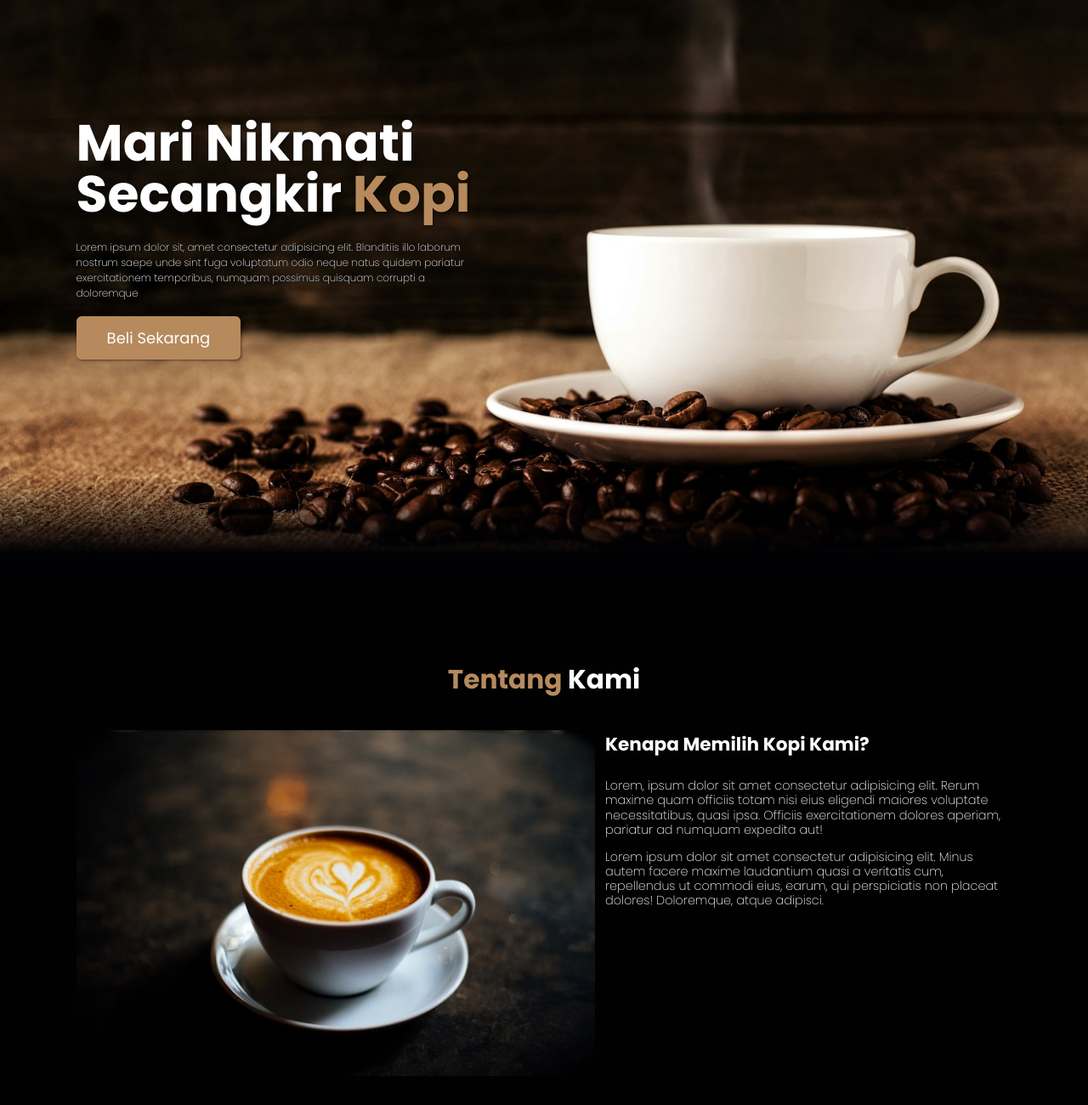
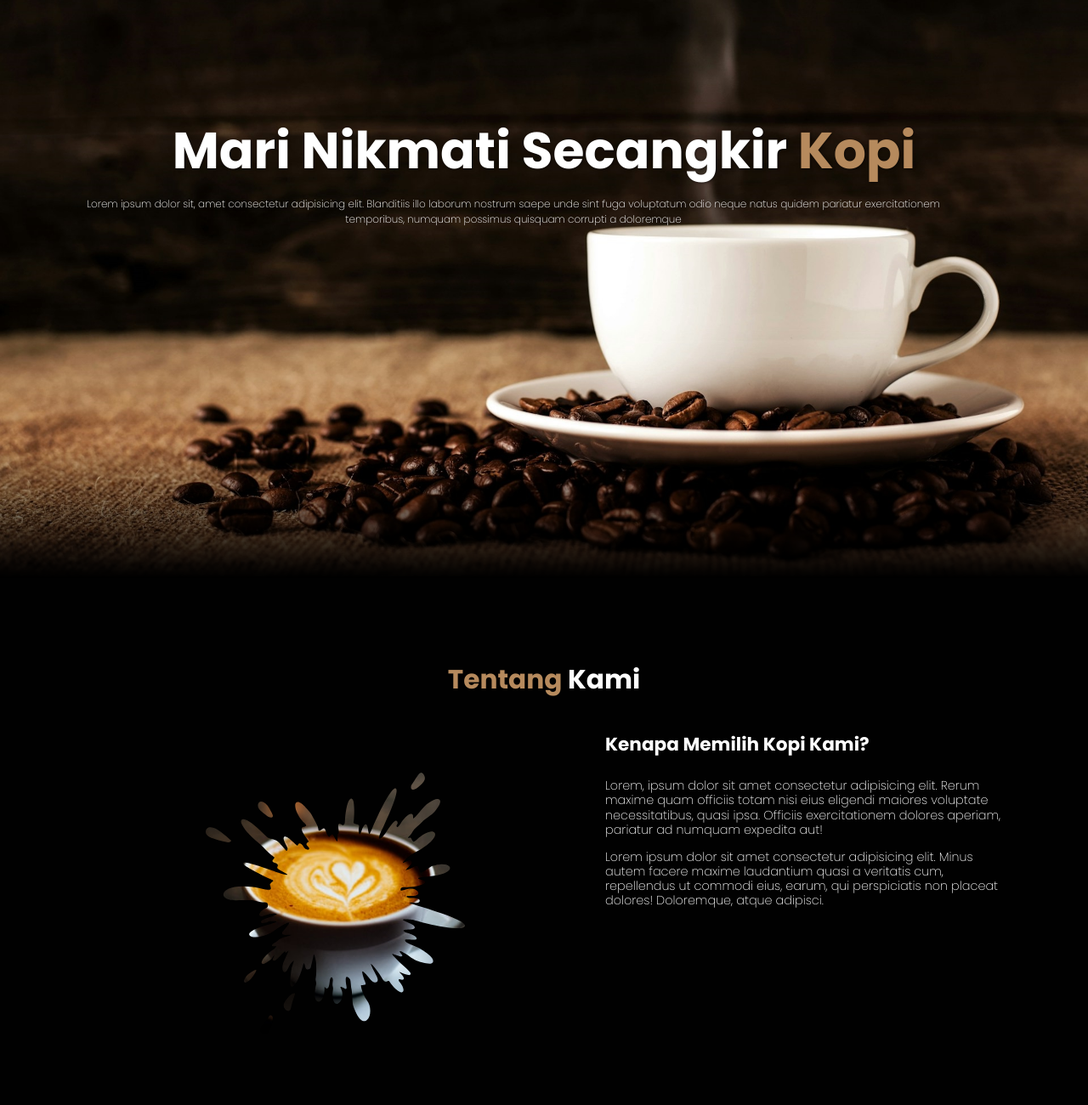
Before and after one commit to Bmaprzl/kedai-kopi-kopilih, a plain HTML site: page index.html in a window 1280 px wide. Shown: the part 120-1420 px from the top of the page at 85% size. Drawn offline with nearby package versions, Linux system fonts and the light colour scheme.

Commit message:
menambah elemen mask

```diff
--- a/css/style.css
+++ b/css/style.css
@@ -96,9 +96,10 @@ body {
   background-size: cover;
   background-position: center;
   position: relative;
+  mask-image: linear-gradient(rgba(0, 0, 0, 1) 80%, rgba(0, 0, 0, 0));
 }
 
-.hero::after {
+/* .hero::after {
   content: "";
   display: block;
   position: absolute;
@@ -110,11 +111,23 @@ body {
     rgb(1, 1, 3, 1) 12%,
     rgb(255, 255, 255, 0) 50%
   );
+} */
+
+.hero .mask-container {
+  position: absolute;
+  inset: 0;
+  mask-image: url("../img/bg-hero.svg");
+  mask-repeat: no-repeat;
+  mask-size: cover;
+  mask-position: center;
 }
-
 .hero .content {
   padding: 1.4rem 7%;
-  max-width: 60rem;
+  /* max-width: 60rem; */
+  width: 100%;
+  text-align: center;
+  position: fixed;
+  top: 250px;
 }
 
 .hero .content h1 {
@@ -180,6 +193,10 @@ body {
 
 .about .row .about-img img {
   width: 100%;
+  mask-image: url("../img/menu/splash.svg");
+  mask-size: 50%;
+  mask-repeat: no-repeat;
+  mask-position: center;
 }
 
 .about .row .content {
--- a/index.html
+++ b/index.html
@@ -43,16 +43,17 @@
 
     <!-- Hero Section start -->
     <section class="hero" id="home">
+      <div class="mask-container">
         <main class="content">
           <h1>Mari Nikmati Secangkir <span>Kopi</span></h1>
           <p>
             Lorem ipsum dolor sit, amet consectetur adipisicing elit. Blanditiis
-          illo laborum nostrum saepe unde sint fuga voluptatum odio neque natus
-          quidem pariatur exercitationem temporibus, numquam possimus quisquam
-          corrupti a doloremque
+            illo laborum nostrum saepe unde sint fuga voluptatum odio neque
+            natus quidem pariatur exercitationem temporibus, numquam possimus
+            quisquam corrupti a doloremque
           </p>
-        <a href="#" class="cta">Beli Sekarang</a>
         </main>
+      </div>
     </section>
     <!-- Hero Section end -->
 
```
Also changed, not shown: img/bg-hero.png (added), img/bg-hero.svg (added), img/menu/3176150.svg (added), img/menu/splash.svg (added). Lines whose indentation alone changed are shown as unchanged.
